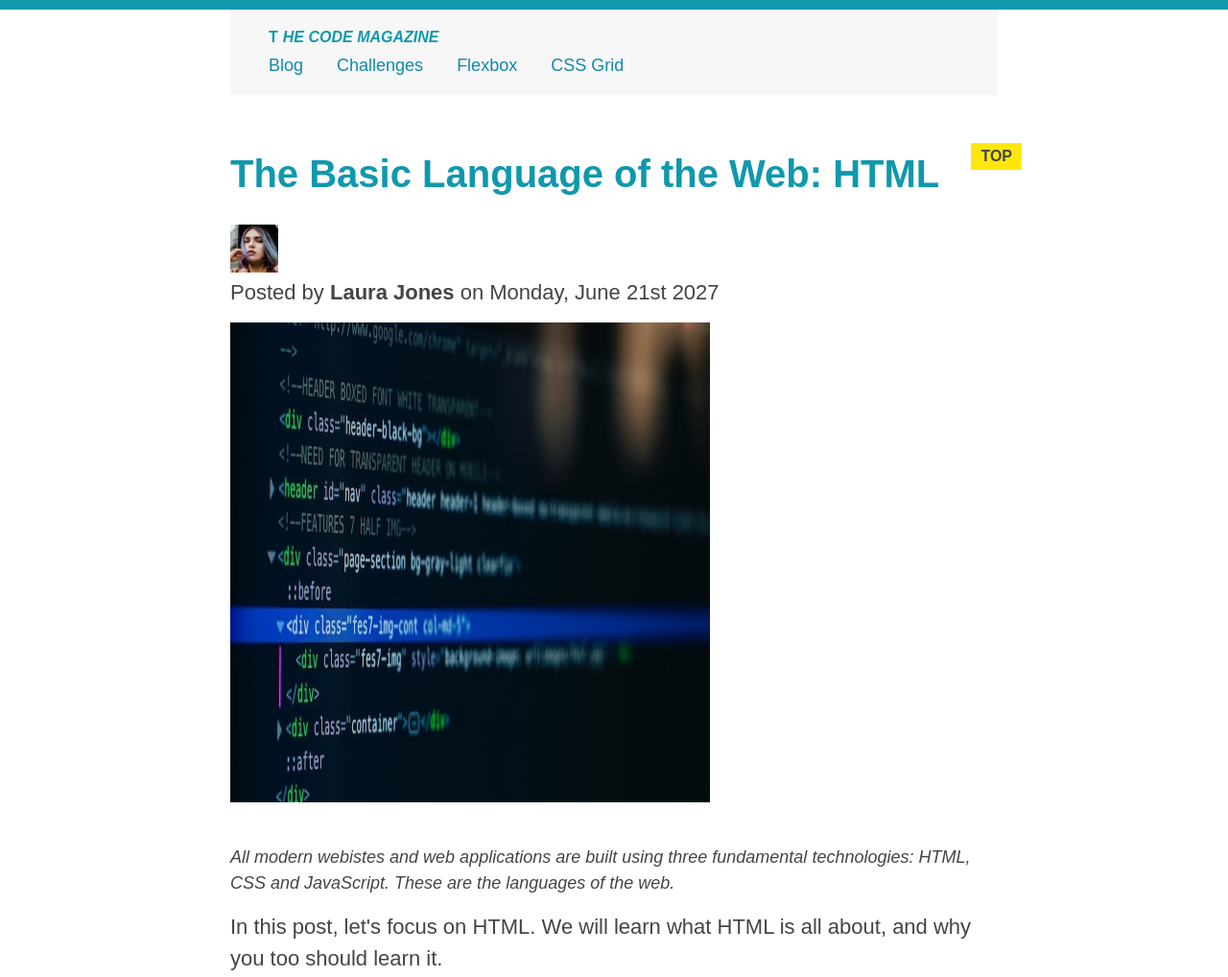
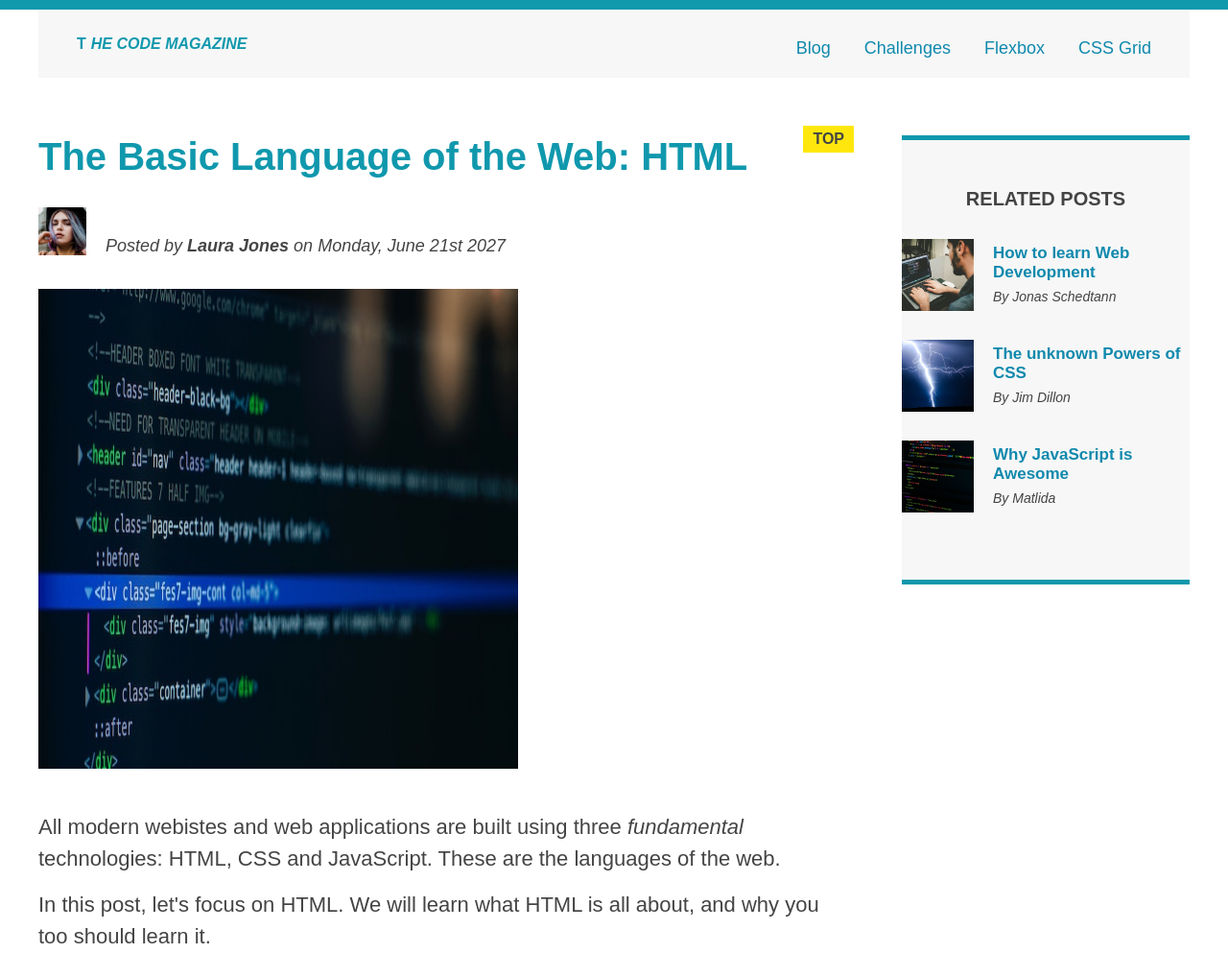
Before and after one commit to mounikaperi/fullstack-web-development, a plain HTML site: page CSS/Blog_Website/index.html in a window 1280 px wide. Shown: the top 1018 px of the page at 96% size. Drawn offline with Linux system fonts and the light colour scheme.

Commit message:
Blog Website

```diff
--- a/CSS/CSS_Fundamentals/index.html
+++ b/CSS/Blog_Website/index.html
@@ -23,23 +23,28 @@
         <article>
             <header class="post-header">
                 <h2>The Basic Language of the Web: HTML</h2>
-                <img src="img/laura-jones.jpg" alt="Headshot of Laura Jones" height="50" width="50">
-                <p>Posted by <strong>Laura Jones</strong> on Monday, June 21st 2027</p>
+                <div class="author-box">
+                    <img src="img/laura-jones.jpg" alt="Headshot of Laura Jones" class="author-img" height="50" width="50">
+                    <p id="author" class="author">Posted by <strong>Laura Jones</strong> on Monday, June 21st 2027</p>
+                </div>
                 <img src="img/post-img.jpg" alt="HTML Code on a screen" width="500" height="500">
+
             </header>
-            <p id="author">All modern webistes and web applications are built using three <em>fundamental</em>
+            <button>Like</button>
+            <p>All modern webistes and web applications are built using three <em>fundamental</em>
                 technologies: HTML, CSS and JavaScript. These are the languages of the web.</p>
             <p>In this post, let's focus on HTML. We will learn what HTML is all about, and why you too should learn it.
             </p>
             <h3>What is HTML?</h3>
             <p>HTML stands for <strong>H</strong>yper <strong>T</strong>ext <strong>M</strong>arkup
                 <strong>L</strong>anguage. It's a markup language that web developers use to structure and describe the
-                conent of a web page.</p>
+                conent of a web page.
+            </p>
             <p>HTML consists of elements that describe different types of content: paragraphs, links, headings, images,
                 video etc. Web browsers understand HTML and render HTML code as websites.</p>
             <p>In HTML, each element is made up of 3 parts:</p>
             <ol>
-                <li>The Opening Tag</li>
+                <li class="first-li">The Opening Tag</li>
                 <li>The closing Tag</li>
                 <li>The actual element</li>
             </ol>
@@ -59,20 +64,26 @@
         <aside>
             <h4>Related Posts</h4>
             <ul class="related">
-                <li>
+                <li class="related-post">
                     <img src="img/related-1.jpg" alt="Person Programming" width="75" height="75" />
-                    <a href="#">How to learn Web Development</a>
-                    <p class="related-author">By Jonas Schedtann</p>
+                    <div>
+                        <a href="#" class="related-link">How to learn Web Development</a>
+                        <p class="related-author">By Jonas Schedtann</p>
+                    </div>
                 </li>
-                <li>
+                <li class="related-post">
                     <img src="img/related-2.jpg" alt="Lightning" width="75" height="75" />
-                    <a href="#">The unknown Powers of CSS</a>
-                    <p class="related-author">By Jim Dillon</p>
+                    <div>
+                        <a href="#" class="related-link">The unknown Powers of CSS</a>
+                        <p class="related-author">By Jim Dillon</p>
+                    </div>
                 </li>
-                <li>
+                <li class="related-post">
                     <img src="img/related-3.jpg" alt="JavaScript code on a screen" width="75" height="75" />
-                    <a href="#">Why JavaScript is Awesome</a>
-                    <p class="related-author">By Matlida</p>
+                    <div>
+                        <a href="#" class="related-link">Why JavaScript is Awesome</a>
+                        <p class="related-author">By Matlida</p>
+                    </div>
                 </li>
             </ul>
         </aside>
--- a/CSS/CSS_Fundamentals/style.css
+++ b/CSS/Blog_Website/style.css
@@ -1,6 +1,7 @@
 * {
     margin: 0;
     padding: 0;
+    box-sizing: border-box;
 }
 body {
     color: #444;
@@ -9,19 +10,16 @@ body {
     position: relative;
 }
 .container {
-    width: 800px;
+    width: 1200px;
     margin: 0 auto;
 }
 .main-header {
     background-color: #f7f7f7;
     padding: 20px 40px;
-    margin-bottom: 60px;
+    /* margin-bottom: 60px; */
 }
 nav {
     font-size: 18px;
-}
-article{
-    margin-bottom: 60px;
 }
 .post-header {
     margin-bottom: 40px;
@@ -31,7 +29,6 @@ aside {
     border-top: 5px solid #1098ad;
     border-bottom: 5px solid #1098ad;
     padding: 50px 0;
-    width: 500px;
 }
 h1, h2, h3 {
     color: #1098ad;
@@ -54,6 +51,7 @@ h4 {
     font-size: 20px;
     text-transform: uppercase;
     text-align: center;
+    margin-bottom: 30px;
 }
 p {
     font-size: 22px;
@@ -84,6 +82,7 @@ li:last-child {
 }
 .related {
     list-style: none;
+    margin-left: 0;
 }
 li:first-child {
     font-weight: bold;
@@ -149,3 +148,72 @@ h2::before {
     top: -10px;
     right: -25px;
 }
+.main-header {
+    display: flex;
+    align-items: center;
+    justify-content: space-between;
+}
+.author-box {
+    display: flex;
+    align-items: center;
+    margin-bottom: 15px;
+}
+.author {
+    margin-bottom: 0;
+    margin-left: 15px;
+}
+.related-post {
+    display: flex;
+    align-items: center;
+    gap: 20px;
+    margin-bottom: 30px;
+}
+.related-link:link {
+    font-size: 17px;
+    font-weight: bold;
+    font-style: normal;
+    margin-bottom: 5px;
+    display: block;
+}
+.related-author {
+    margin-bottom: 0;
+    font-size: 14px;
+    font-weight: normal;
+    font-style: italic;
+}
+.container {
+    display: grid;
+    grid-template-columns: 1fr 300px;
+    column-gap: 75px;
+    row-gap: 60px;
+    align-items: start;
+}
+.main-header {
+    grid-column: 1 / -1;
+}
+footer {
+    grid-column: 1 / -1;
+}
+.author-img {
+    float: left;
+    margin-bottom: 20px;
+}
+.author {
+    margin-left: 20px;
+    margin-top: 10px;
+    float: left;
+}
+h1 {
+    float: left;
+}
+nav {
+    float: right;
+}
+.clear {
+    clear: both;
+}
+.clearfix::after {
+    clear: both;
+    content: '';
+    display: block;
+}
--- /dev/null
+++ b/CSS/getting_started_with_css/styles.css
@@ -0,0 +1,33 @@
+h1 {
+    color: red;
+}
+p, li {
+    color: green;
+}
+li {
+    list-style-type: none;
+}
+.special , span.special{
+    color: orange;
+    font-weight: bold;
+}
+ li em {
+    color: rebeccapurple;
+ }
+ h1 + p {
+    font-size: 200%;
+ }
+ a:link {
+    color: pink;
+ }
+ a:visited{
+    color:green;
+ }
+ a:hover {
+    text-decoration: none;
+ }
+body h1+p .special {
+    color: yellow;
+    background-color: black;
+    padding: 5px;
+}
```
Also changed, not shown: CSS/getting_started_with_css/index.html (added, +20 -0 lines), CSS/Blog_Website/blog.html (renamed from CSS/CSS_Fundamentals/blog.html), CSS/Blog_Website/img/challenges.jpg (renamed from CSS/CSS_Fundamentals/img/challenges.jpg), CSS/Blog_Website/img/laura-jones.jpg (renamed from CSS/CSS_Fundamentals/img/laura-jones.jpg), CSS/Blog_Website/img/post-img.jpg (renamed from CSS/CSS_Fundamentals/img/post-img.jpg), CSS/Blog_Website/img/related-1.jpg (renamed from CSS/CSS_Fundamentals/img/related-1.jpg), CSS/Blog_Website/img/related-2.jpg (renamed from CSS/CSS_Fundamentals/img/related-2.jpg), CSS/Blog_Website/img/related-3.jpg (renamed from CSS/CSS_Fundamentals/img/related-3.jpg).
